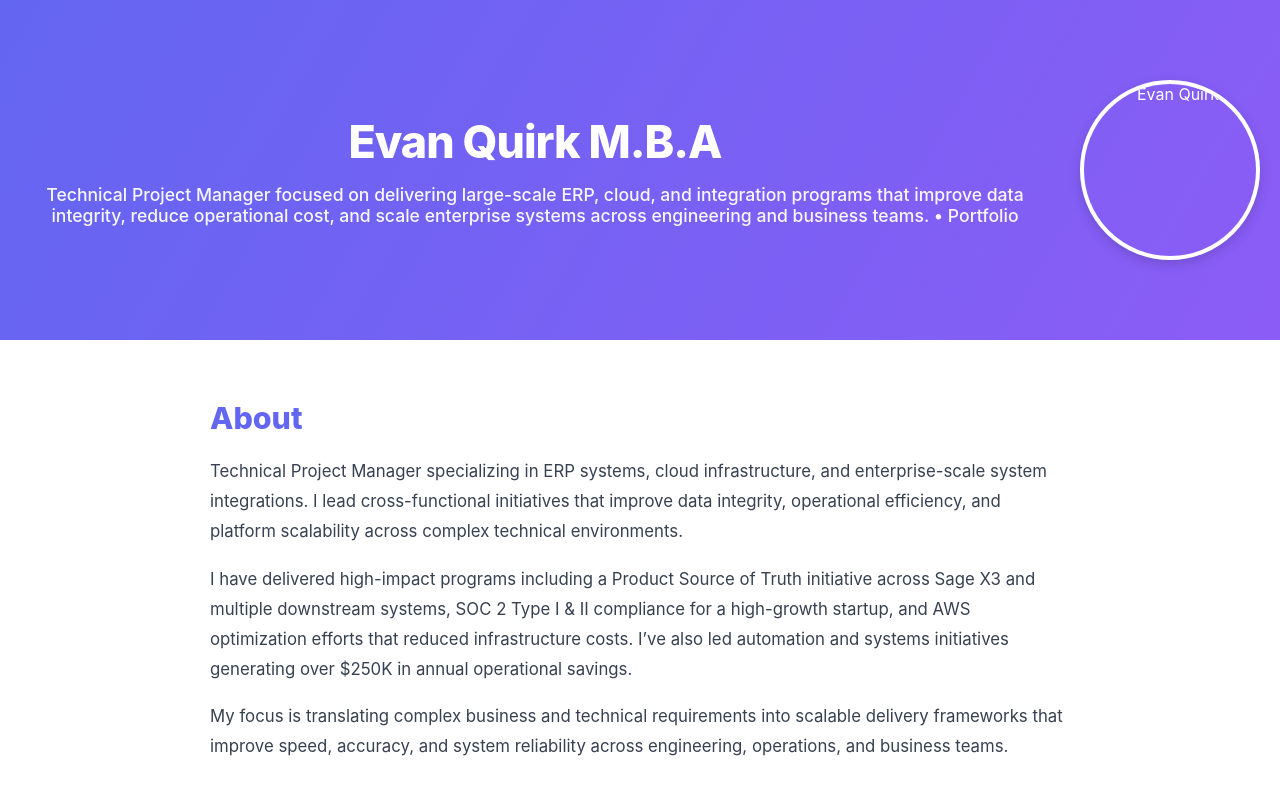
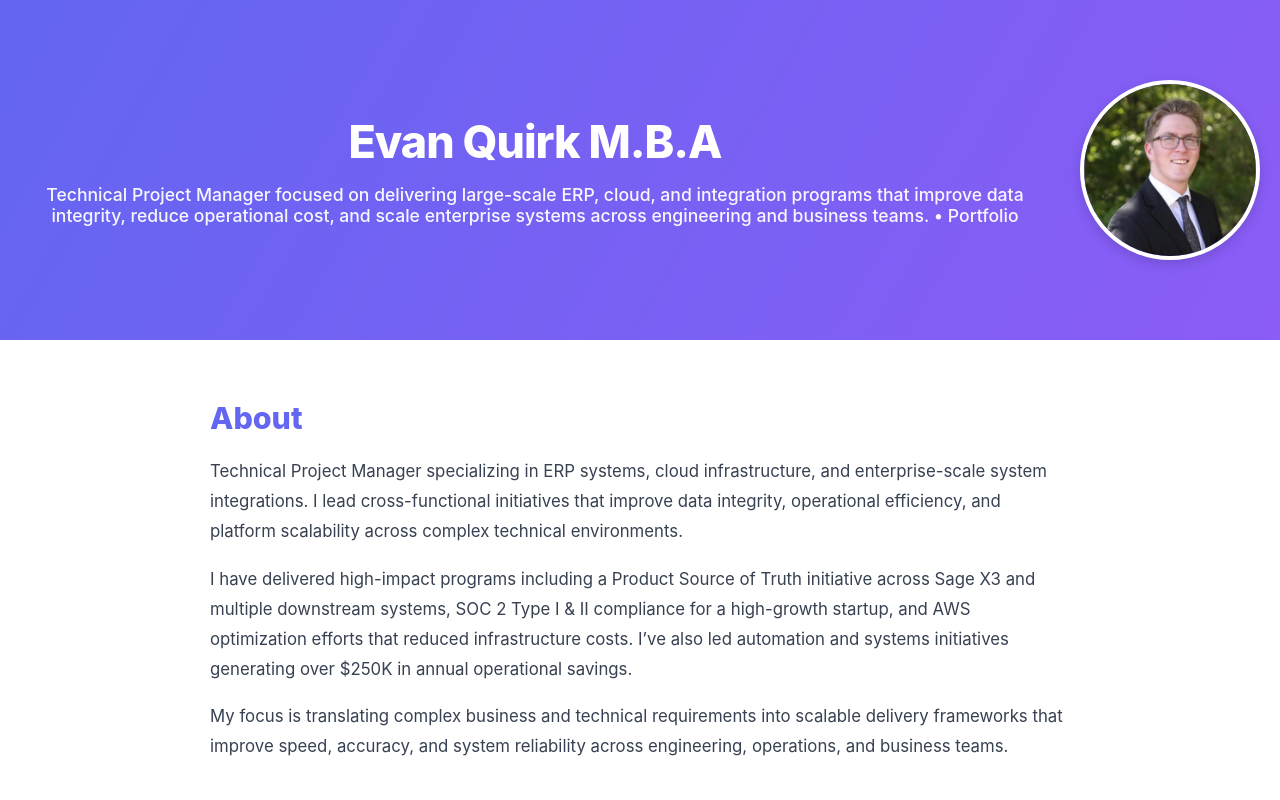
Before and after one commit to equirk0910/Evan-Quirk-Portfolio, a website: page public/index.html in a window 1280 px wide. Shown: the top 800 px of the page. Drawn offline with Linux system fonts and the light colour scheme.

Commit message:
Fix headshot path to public/headshot.jpeg and add image

```diff
--- a/public/index.html
+++ b/public/index.html
@@ -13,7 +13,7 @@
           <h1>Evan Quirk M.B.A</h1>
           <p>Technical Project Manager focused on delivering large-scale ERP, cloud, and integration programs that improve data integrity, reduce operational cost, and scale enterprise systems across engineering and business teams. • Portfolio</p>
         </div>
-        <img id="headshot" src="/headshot.jpg" alt="Evan Quirk" style="width: 180px; height: 180px; border-radius: 50%; border: 4px solid white; box-shadow: 0 4px 12px rgba(0,0,0,0.15); flex-shrink: 0;" />
+        <img id="headshot" src="/headshot.jpeg" alt="Evan Quirk" style="width: 180px; height: 180px; border-radius: 50%; border: 4px solid white; box-shadow: 0 4px 12px rgba(0,0,0,0.15); flex-shrink: 0;" />
       </div>
     </header>
     <main>
```
Also changed, not shown: public/headshot.jpeg (added).
